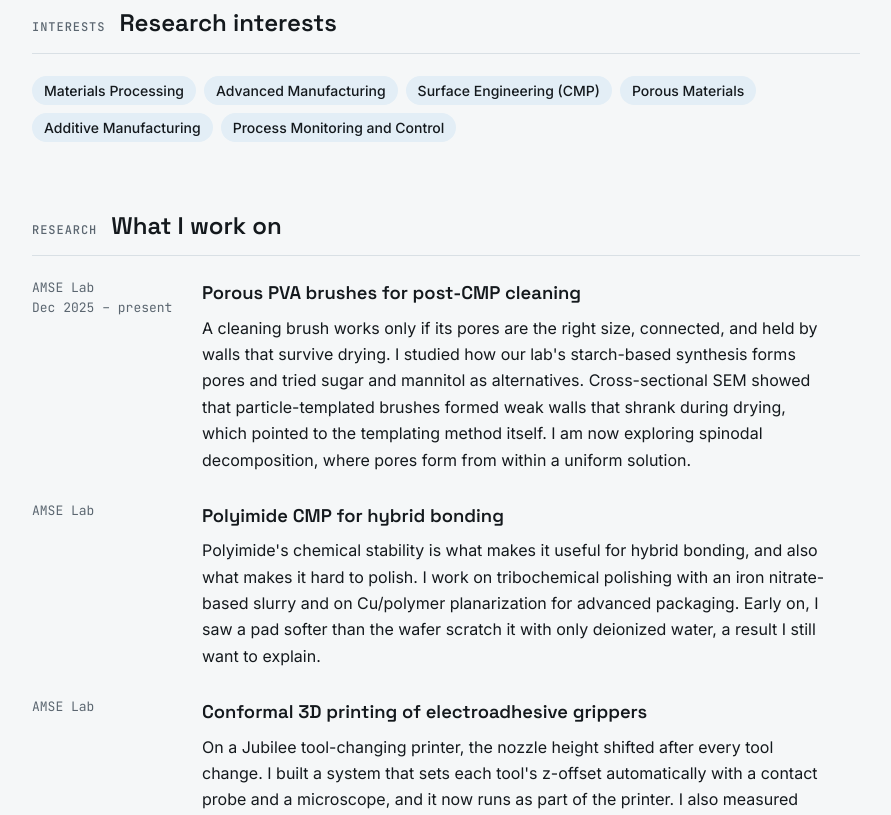
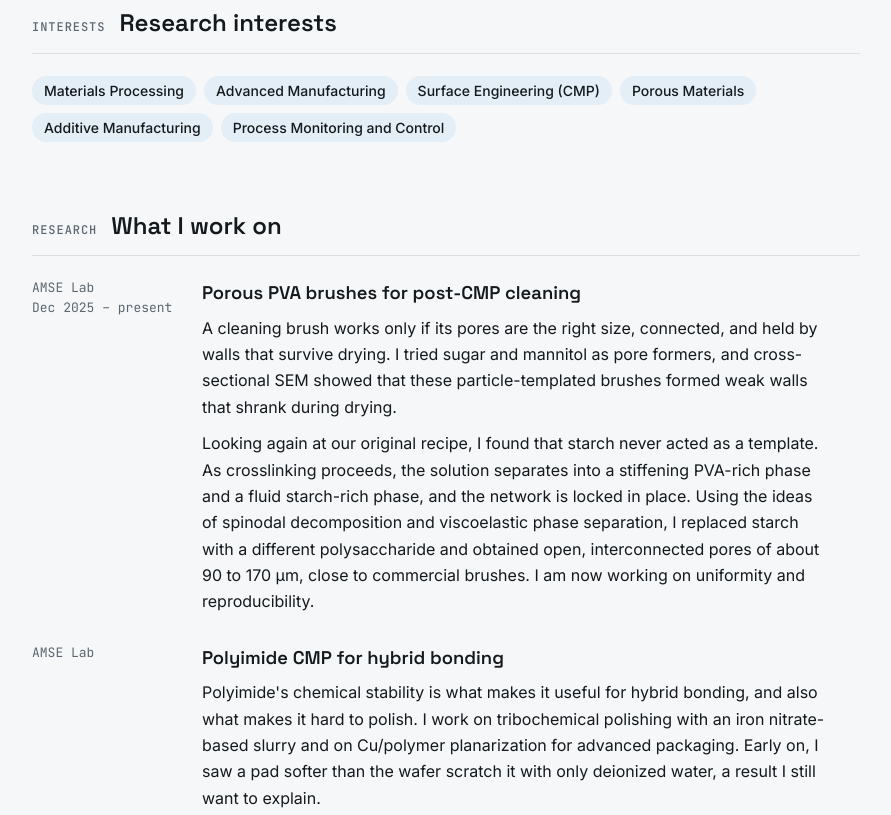
Before and after one commit to jiseung2519/jiseung2519.github.io, a plain HTML site: page index.html in a window 1280 px wide. Shown: the part 441-1256 px from the top of the page, without its empty margins (194-1085 px from the left). Drawn offline with Linux system fonts and the light colour scheme.

Commit message:
Add files via upload

```diff
--- a/index.html
+++ b/index.html
@@ -58,6 +58,7 @@ section{margin-top:64px}
 .proj .meta{font:13px/1.5 var(--mono);color:var(--muted)}
 .proj h3{font-size:1.15rem;margin-bottom:6px}
 .proj p{margin:0;max-width:62ch}
+.proj p+p{margin-top:10px}
 .cycle{display:grid;grid-template-columns:repeat(4,1fr);gap:12px;counter-reset:s;list-style:none;padding:0;margin:0 0 16px}
 .cycle li{counter-increment:s;background:var(--surface);border:1px solid var(--line);padding:14px}
 .cycle li::before{content:counter(s);display:block;font:500 12px var(--mono);color:var(--accent);margin-bottom:6px}
@@ -142,7 +143,8 @@ footer{margin-top:72px;padding-top:16px;border-top:1px solid var(--line);font:13
         <div class="meta">AMSE Lab<br>Dec 2025 – present</div>
         <div>
           <h3>Porous PVA brushes for post-CMP cleaning</h3>
-          <p>A cleaning brush works only if its pores are the right size, connected, and held by walls that survive drying. I studied how our lab's starch-based synthesis forms pores and tried sugar and mannitol as alternatives. Cross-sectional SEM showed that particle-templated brushes formed weak walls that shrank during drying, which pointed to the templating method itself. I am now exploring spinodal decomposition, where pores form from within a uniform solution.</p>
+          <p>A cleaning brush works only if its pores are the right size, connected, and held by walls that survive drying. I tried sugar and mannitol as pore formers, and cross-sectional SEM showed that these particle-templated brushes formed weak walls that shrank during drying.</p>
+          <p>Looking again at our original recipe, I found that starch never acted as a template. As crosslinking proceeds, the solution separates into a stiffening PVA-rich phase and a fluid starch-rich phase, and the network is locked in place. Using the ideas of spinodal decomposition and viscoelastic phase separation, I replaced starch with a different polysaccharide and obtained open, interconnected pores of about 90 to 170 µm, close to commercial brushes. I am now working on uniformity and reproducibility.</p>
         </div>
       </article>
       <article>
```
